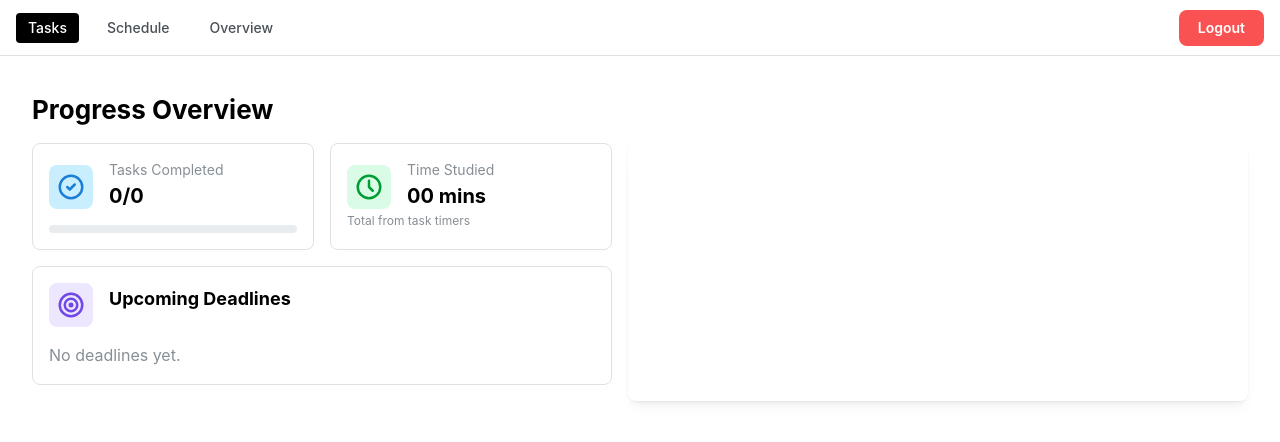
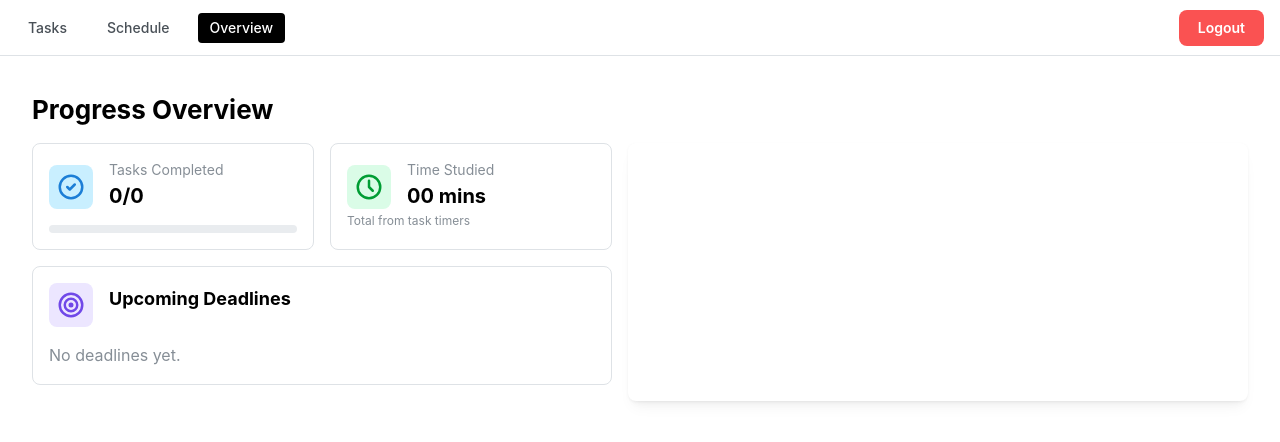
Before and after one commit to mishelld/study-buddy, a React (Vite) app in the folder study-buddy/: page /overview in a window 1280 px wide. Shown: the top 442 px of the page. Built offline with nearby package versions, Linux system fonts and the light colour scheme.

Commit message:
Fix Navbar active link highlighting on page reload

```diff
--- a/study-buddy/src/components/Navbar.jsx
+++ b/study-buddy/src/components/Navbar.jsx
@@ -1,5 +1,5 @@
 import { IconBrandMessenger } from "@tabler/icons-react";
-import { Link } from "react-router-dom";
+import { Link, useLocation } from "react-router-dom";
 import { AuthContext } from "../providers/AuthProvider";
 import { useContext } from "react";
 import { useState } from "react";
@@ -10,26 +10,20 @@ import "./Navbar.css";
 const links = [
   { link: "/tasks", label: "Tasks" },
   { link: "/Schedue", label: "Schedule" },
-  { link: "/overview", label: "Overview" }
+  { link: "/overview", label: "Overview" },
 ];
-
-
 
 function Navbar() {
   const { handleLogout } = useContext(AuthContext);
-
-  const [opened, { toggle }] = useDisclosure(false);
-  const [active, setActive] = useState(links[0].link);
+  const location = useLocation();
+  const activePath = location.pathname;
 
   const items = links.map((link) => (
     <Link
       key={link.label}
       to={link.link}
       className={classes.link}
-      data-active={active === link.link || undefined}
-      onClick={(event) => {
-        setActive(link.link);
-      }}
+      data-active={activePath === link.link || undefined}
     >
       {link.label}
     </Link>
```
